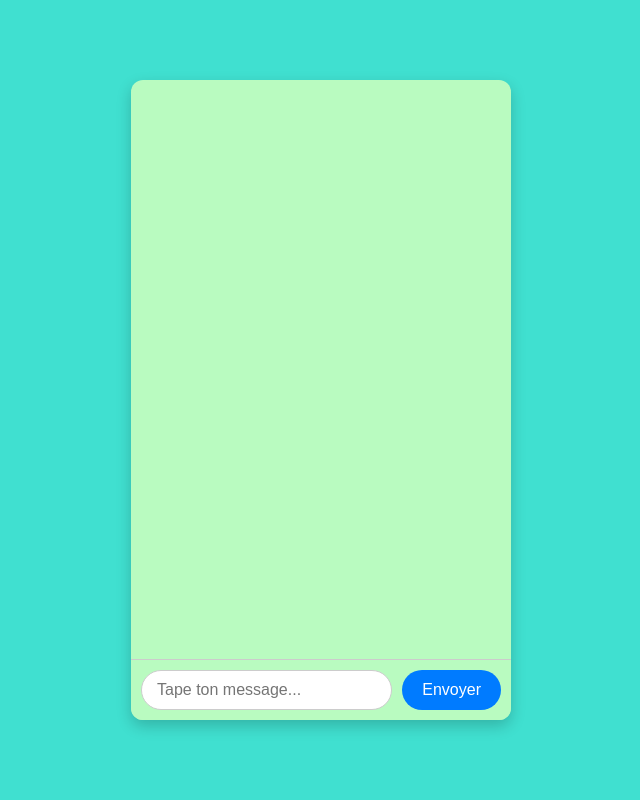
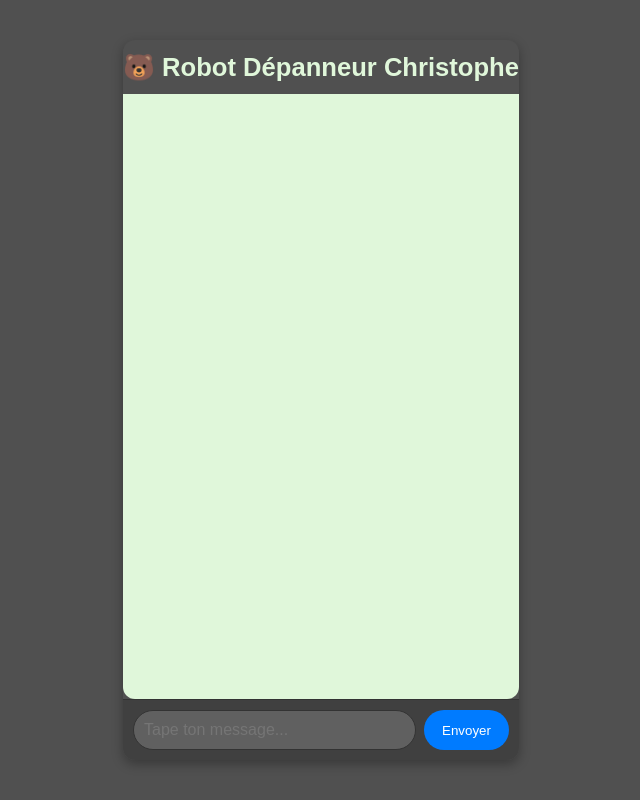
Before and after one commit to toflasq/depanneur-api, a plain HTML site: page templates/chat.html in a window 1280 px wide. Shown: the whole page, without its empty margins (319-959 px from the left). Drawn offline with Linux system fonts and the light colour scheme.

Commit message:
Add files via upload

```diff
--- a/templates/chat.html
+++ b/templates/chat.html
@@ -2,91 +2,94 @@
 <html lang="fr">
 <head>
     <meta charset="UTF-8">
-    <title>Chat Dépanneur</title>
+    <title>Robot Dépanneur Christophe 🐻</title>
     <style>
         html, body {
             height: 100%;
             margin: 0;
-            font-family: 'Segoe UI', Tahoma, sans-serif;
-            background: #40E0D0; /* bleu turquoise */
+            font-family: 'SmalleY', sans-serif;
+            background-color: #505050; /* fond gris foncé */
             display: flex;
             justify-content: center;
             align-items: center;
         }
-
         .chat-container {
             display: flex;
             flex-direction: column;
-            height: 80%;
-            width: 400px;
-            max-width: 95%;
-            background: #b9fbc0; /* vert pastel menthe */
+            width: 100%;
+            max-width: 600px;
+            height: 90%;
+            background-color: #505050;
             border-radius: 12px;
-            box-shadow: 0 6px 15px rgba(0,0,0,0.2);
+            box-shadow: 0 4px 12px rgba(0,0,0,0.3);
             overflow: hidden;
         }
-
+        h1 {
+            text-align: center;
+            color: #e0f7da; /* vert pastel pour le titre */
+            margin: 12px 0;
+            font-size: 1.6em;
+        }
         #chatbox {
             flex: 1;
             padding: 15px;
-            overflow-y: auto;
             display: flex;
             flex-direction: column;
             gap: 10px;
+            overflow-y: auto;
+            background-color: #e0f7da; /* vert pastel menthe pour les bulles */
+            border-radius: 0 0 12px 12px;
         }
-
         .bubble {
             padding: 10px 15px;
-            border-radius: 18px;
+            border-radius: 20px;
             max-width: 75%;
             word-wrap: break-word;
             animation: fadeIn 0.3s forwards;
         }
-
-        @keyframes fadeIn { from {opacity:0; transform: translateY(10px);} to {opacity:1; transform: translateY(0);} }
-
+        @keyframes fadeIn {
+            from {opacity: 0; transform: translateY(10px);}
+            to {opacity: 1; transform: translateY(0);}
+        }
         .user {
             align-self: flex-end;
-            background: #007bff;
+            background-color: #007bff;
             color: #fff;
         }
-
         .bot {
             align-self: flex-start;
-            background: #e0ffe0; /* vert pastel plus clair pour bot */
-            color: #333;
+            background-color: #b8e0c8; /* vert pastel plus clair pour bot */
+            color: #000;
         }
-
         .input-area {
             display: flex;
-            border-top: 1px solid #ccc;
             padding: 10px;
-            background: #b9fbc0;
+            border-top: 1px solid #333;
+            gap: 8px;
+            background-color: #404040; /* zone de saisie un peu plus sombre */
         }
-
         .input-area input {
             flex: 1;
-            padding: 10px 15px;
+            padding: 10px;
             border-radius: 20px;
-            border: 1px solid #ccc;
+            border: 1px solid #333;
+            background-color: #606060;
+            color: #fff;
             font-size: 1em;
-            outline: none;
         }
-
         .input-area button {
-            margin-left: 10px;
-            padding: 10px 20px;
+            padding: 10px 18px;
+            border-radius: 20px;
             border: none;
-            border-radius: 20px;
-            background: #007bff;
+            background-color: #007bff;
             color: #fff;
             cursor: pointer;
-            font-size: 1em;
         }
     </style>
 </head>
 <body>
     <div class="chat-container">
+        <h1>🐻 Robot Dépanneur Christophe</h1>
         <div id="chatbox"></div>
         <div class="input-area">
             <input type="text" id="message" placeholder="Tape ton message..." />
@@ -95,7 +98,7 @@
     </div>
 
     <script>
-        const apiUrl = "https://depanneur-api.onrender.com/chat"; // POST JSON attendu
+        const apiUrl = "https://depanneur-api.onrender.com/chat";
 
         async function sendMessage() {
             let msgInput = document.getElementById('message');
@@ -107,8 +110,8 @@
 
             try {
                 let response = await fetch(apiUrl, {
-                    method: "POST",
-                    headers: { "Content-Type": "application/json" },
+                    method: 'POST',
+                    headers: { 'Content-Type': 'application/json' },
                     body: JSON.stringify({ message: msg })
                 });
                 let data = await response.json();
@@ -120,14 +123,14 @@
 
         function appendBubble(text, type) {
             let chatbox = document.getElementById('chatbox');
-            let p = document.createElement('div');
-            p.className = `bubble ${type}`;
-            p.innerHTML = text;
-            chatbox.appendChild(p);
+            let div = document.createElement('div');
+            div.className = 'bubble ' + type;
+            div.textContent = text;
+            chatbox.appendChild(div);
             chatbox.scrollTop = chatbox.scrollHeight;
         }
 
-        document.getElementById('message').addEventListener('keypress', function(e) {
+        document.getElementById('message').addEventListener('keypress', function(e){
             if(e.key === 'Enter') sendMessage();
         });
     </script>
```
